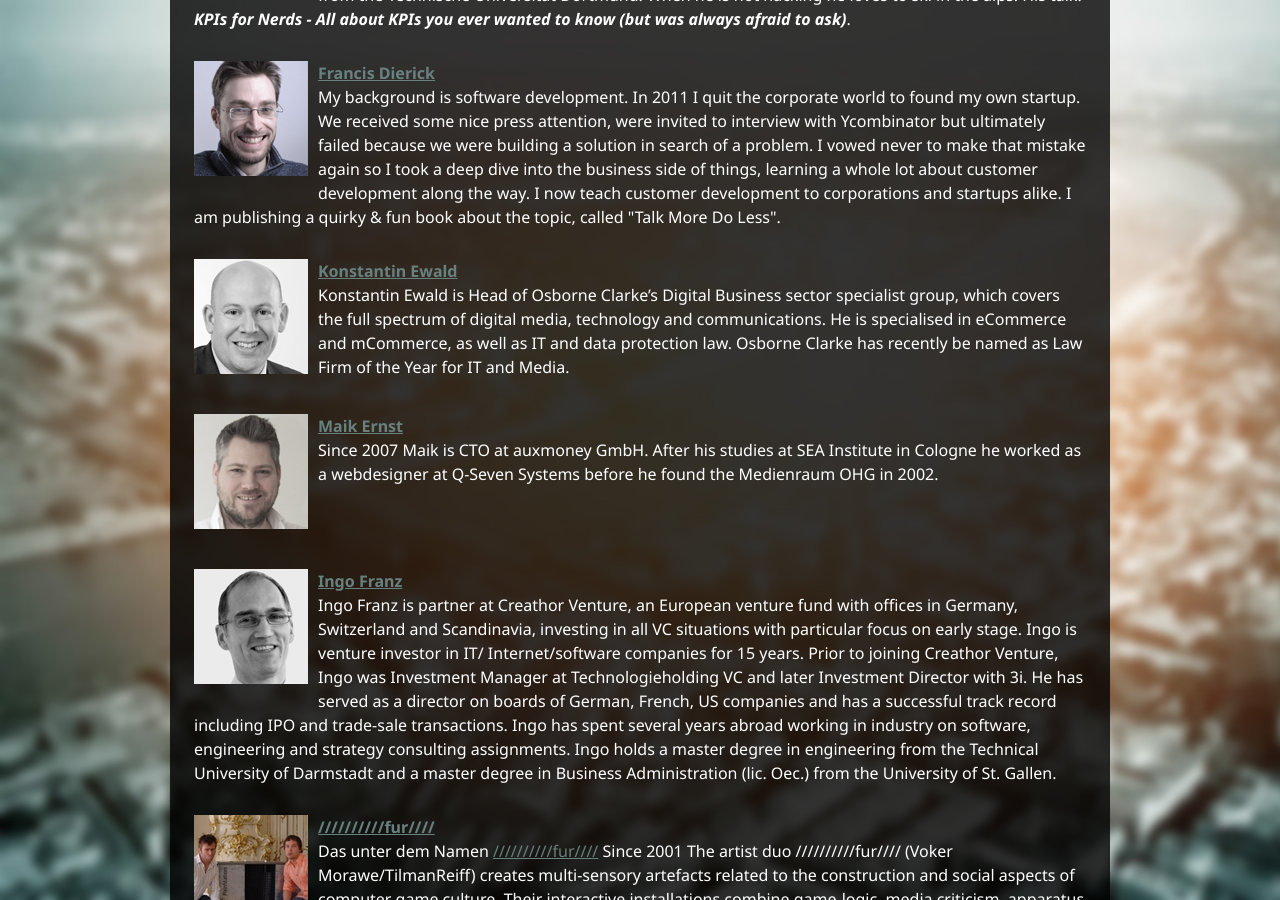
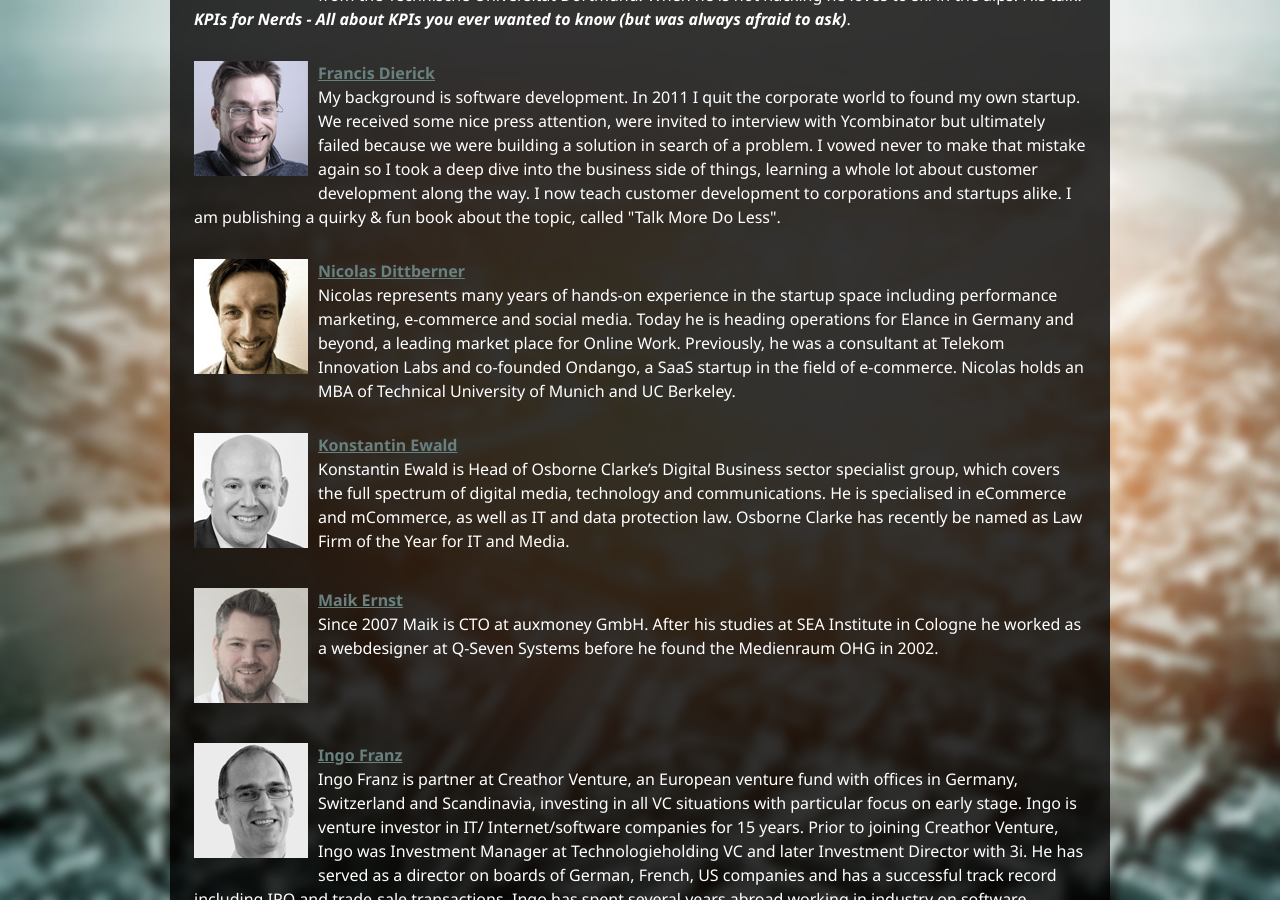
Before and after one commit to InteractiveCologne/interactivecologne.github.com, a Jekyll site: the page built from speakers.html, in a window 1280 px wide and 900 px high, scrolled down 1546 px. Built offline with Jekyll 4.4.1, drawn with Linux system fonts in a browser that asks for light colours; nearby versions of some CDN libraries.

Commit message:
add speaker

```diff
--- a/speakers.html
+++ b/speakers.html
@@ -27,6 +27,11 @@ layout: default
 		<p class="speaker">
 			<img class="speaker" src="assets/images/speaker/francis-dierick.jpg" alt="Francis Dierick"/><a href="#francis-dierick" name="francis-dierick"><strong>Francis Dierick</strong></a><br/>My background is software development. In 2011 I quit the corporate world to found my own startup. We received some nice press attention, were invited to interview with Ycombinator but ultimately failed because we were building a solution in search of a problem. I vowed never to make that mistake again so I took a deep dive into the business side of things, learning a whole lot about customer development along the way. I now teach customer development to corporations and startups alike. I am publishing a quirky & fun book about the topic, called "Talk More Do Less".
 		</p>
+
+		<p class="speaker">
+			<img class="speaker" src="assets/images/speaker/nicolas-dittberner.jpg" alt="Nicolas Dittberner"/><a href="#nicolas-dittberner" name="nicolas-dittberner"><strong>Nicolas Dittberner</strong></a><br/>Nicolas represents many years of hands-on experience in the startup space including performance marketing, e-commerce and social media. Today he is heading operations for Elance in Germany and beyond, a leading market place for Online Work. Previously, he was a consultant at Telekom Innovation Labs and co-founded Ondango, a SaaS startup in the field of e-commerce. Nicolas holds an MBA of Technical University of Munich and UC Berkeley.
+		</p>
+
 		<p class="speaker">
 			<img class="speaker" src="assets/images/speaker/konstantin-ewald.jpg" alt="Konstantin Ewald"/><a href="#konstantin-ewald" name="konstantin-ewald"><strong>Konstantin Ewald</strong></a><br/>Konstantin Ewald is Head of Osborne Clarke’s Digital Business sector specialist group, which covers the full spectrum of digital media, technology and communications. He is specialised in eCommerce and mCommerce, as well as IT and data protection law. Osborne Clarke has recently be named as Law Firm of the Year for IT and Media.
 		</p>
--- a/startup.html
+++ b/startup.html
@@ -56,6 +56,11 @@ layout: default
 				<p class="speaker">
 					<img class="speaker" src="assets/images/speaker/sebastian-deutsch.jpg" alt="Sebastian Deutsch"/><a href="#sebastian-deutsch" name="sebastian-deutsch"><strong>Sebastian Deutsch</strong></a><br/>Sebastian Deutsch is one of the founders of 9elements. He started hacking at a young age on a Commodore Amiga computer. From then on he developed software on various platforms - but he loves the web the most. He enjoys programming Ruby on Rails and loves to create new interfaces using technologies like HTML5 and JavaScript. Sebastian has a university degree in Computer Science from the Technische Universität Dortmund. When he is not hacking he loves to ski in the alps. His talk: <em>KPIs for Nerds - All about KPIs you ever wanted to know (but was always afraid to ask)</em>.
 				</p>
+
+				<p class="speaker">
+					<img class="speaker" src="assets/images/speaker/nicolas-dittberner.jpg" alt="Nicolas Dittberner"/><a href="#nicolas-dittberner" name="nicolas-dittberner"><strong>Nicolas Dittberner</strong></a><br/>Nicolas represents many years of hands-on experience in the startup space including performance marketing, e-commerce and social media. Today he is heading operations for Elance in Germany and beyond, a leading market place for Online Work. Previously, he was a consultant at Telekom Innovation Labs and co-founded Ondango, a SaaS startup in the field of e-commerce. Nicolas holds an MBA of Technical University of Munich and UC Berkeley.
+				</p>
+
 				<p class="speaker">
 					<img class="speaker" src="assets/images/speaker/konstantin-ewald.jpg" alt="Konstantin Ewald"/><a href="#konstantin-ewald" name="konstantin-ewald"><strong>Konstantin Ewald</strong></a><br/>Konstantin Ewald is Head of Osborne Clarke’s Digital Business sector specialist group, which covers the full spectrum of digital media, technology and communications. He is specialised in eCommerce and mCommerce, as well as IT and data protection law. Osborne Clarke has recently be named as Law Firm of the Year for IT and Media.
 				</p>
```
